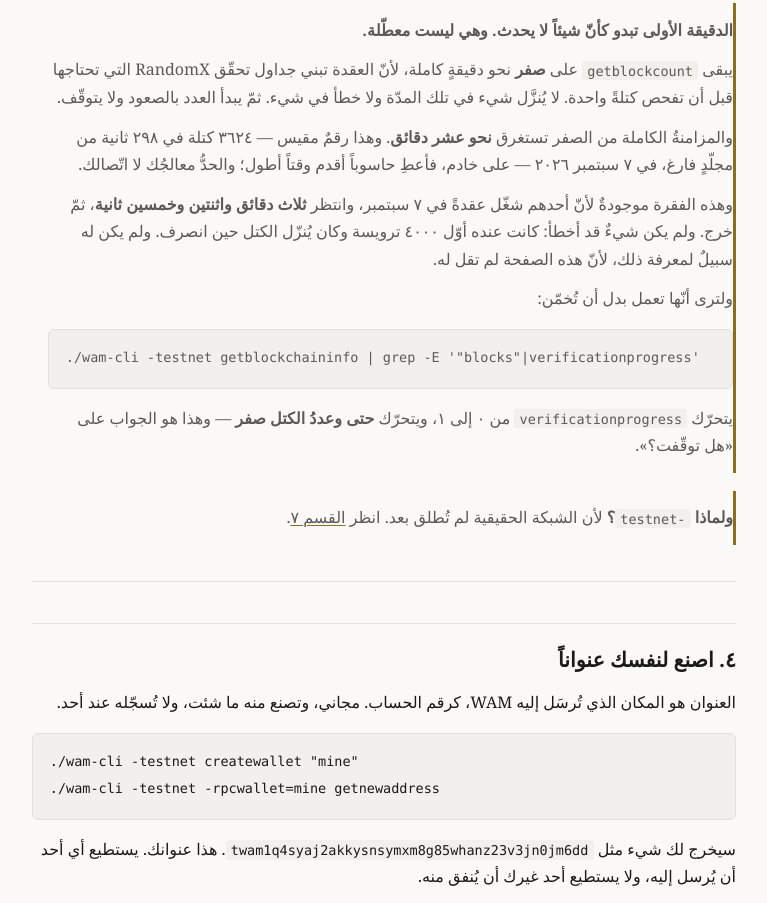
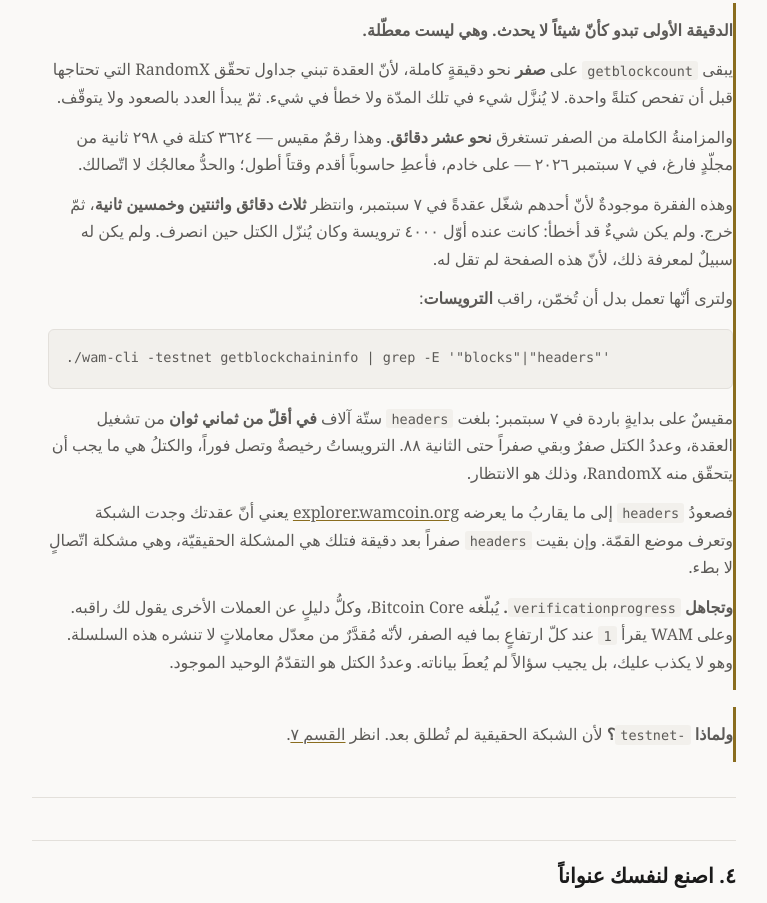
Before and after one commit to wam-coin-official/wam-coin, a plain HTML site: page start-ar/index.html in a window 1280 px wide. Shown: the part 2713-3616 px from the top of the page, without its empty margins (256-1023 px from the left). Drawn offline with Linux system fonts and the light colour scheme.

Commit message:
I published an instruction this morning that cannot work
The sync note added today told a newcomer to watch verificationprogress, and
said it moves while the block count is still 0. It does not move. It reads 1,
at every height, on every WAM network, always.

The reason is in our own chainparams: chainTxData is {nTime 0, tx_count 0,
dTxRate 0} on mainnet, testnet and regtest. Core estimates progress from a
transaction rate, and with a rate of zero the arithmetic is
min(chain_tx_count / chain_tx_count, 1) -- one, from genesis onward. Read from
the source, then confirmed on a cold start: progress=1.000000 in every sample.

So the one thing I offered a worried newcomer as reassurance was a field that
would tell them nothing, on the page written because somebody left thinking
their node had hung. The fault is mine and it is the same one I spent the day
closing elsewhere: naming a cause without measuring it.

The replacement is measured. A cold start on Windows, sampled every eight
seconds:

    8s   blocks=0     headers=6000   peers=2
    56s  blocks=0     headers=6000   peers=2
    64s  blocks=0     headers=6645   peers=2
    88s  blocks=205   headers=6647   peers=2

headers reaches the chain height in under eight seconds. That is the signal:
it proves the node found the network AND knows where the tip is, which
getconnectioncount cannot -- a socket is not a chain. Blocks start at about
88 seconds, so "about a minute" became the measured number.

All four pages now say to watch headers, and say plainly that
verificationprogress reads 1 on WAM and why -- because Bitcoin Core prints it
and every guide about every other coin says to watch it, so silence about it
is not neutral.

Worth a follow-up that is not urgent: chainTxData is purely informational,
and filling it in would make verificationprogress work. Not eight days before
launch.

```diff
--- a/start-ar/index.html
+++ b/start-ar/index.html
@@ -109,9 +109,11 @@ cd wam-coin-v0.1.7/bin
 <p>يبقى <code>getblockcount</code> على <strong>صفر</strong> نحو دقيقةٍ كاملة، لأنّ العقدة تبني جداول تحقّق RandomX التي تحتاجها قبل أن تفحص كتلةً واحدة. لا يُنزَّل شيء في تلك المدّة ولا خطأ في شيء. ثمّ يبدأ العدد بالصعود ولا يتوقّف.</p>
 <p>والمزامنةُ الكاملة من الصفر تستغرق <strong>نحو عشر دقائق</strong>. وهذا رقمٌ مقيس — ٣٦٢٤ كتلة في ٢٩٨ ثانية من مجلّدٍ فارغ، في ٧ سبتمبر ٢٠٢٦ — على خادم، فأعطِ حاسوباً أقدم وقتاً أطول؛ والحدُّ معالجُك لا اتّصالك.</p>
 <p>وهذه الفقرة موجودةٌ لأنّ أحدهم شغّل عقدةً في ٧ سبتمبر، وانتظر <strong>ثلاث دقائق واثنتين وخمسين ثانية</strong>، ثمّ خرج. ولم يكن شيءٌ قد أخطأ: كانت عنده أوّل ٤٠٠٠ ترويسة وكان يُنزّل الكتل حين انصرف. ولم يكن له سبيلٌ لمعرفة ذلك، لأنّ هذه الصفحة لم تقل له.</p>
-<p>ولترى أنّها تعمل بدل أن تُخمّن:</p>
-<pre><code>./wam-cli -testnet getblockchaininfo | grep -E '"blocks"|verificationprogress'</code></pre>
-<p>يتحرّك <code>verificationprogress</code> من ٠ إلى ١، ويتحرّك <strong>حتى وعددُ الكتل صفر</strong> — وهذا هو الجواب على «هل توقّفت؟».</p></blockquote>
+<p>ولترى أنّها تعمل بدل أن تُخمّن، راقب <strong>الترويسات</strong>:</p>
+<pre><code>./wam-cli -testnet getblockchaininfo | grep -E '"blocks"|"headers"'</code></pre>
+<p>مقيسٌ على بدايةٍ باردة في ٧ سبتمبر: بلغت <code>headers</code> ستّة آلاف <strong>في أقلّ من ثماني ثوان</strong> من تشغيل العقدة، وعددُ الكتل صفرٌ وبقي صفراً حتى الثانية ٨٨. الترويساتُ رخيصةٌ وتصل فوراً، والكتلُ هي ما يجب أن يتحقّق منه RandomX، وذلك هو الانتظار.</p>
+<p>فصعودُ <code>headers</code> إلى ما يقاربُ ما يعرضه <a href="https://explorer.wamcoin.org">explorer.wamcoin.org</a> يعني أنّ عقدتك وجدت الشبكة وتعرف موضع القمّة. وإن بقيت <code>headers</code> صفراً بعد دقيقة فتلك هي المشكلة الحقيقيّة، وهي مشكلة اتّصالٍ لا بطء.</p>
+<p><strong>وتجاهل <code>verificationprogress</code>.</strong> يُبلّغه Bitcoin Core، وكلُّ دليلٍ عن العملات الأخرى يقول لك راقبه. وعلى WAM يقرأ <code>1</code> عند كلّ ارتفاعٍ بما فيه الصفر، لأنّه مُقدَّرٌ من معدّل معاملاتٍ لا تنشره هذه السلسلة. وهو لا يكذب عليك، بل يجيب سؤالاً لم يُعطَ بياناته. وعددُ الكتل هو التقدّمُ الوحيد الموجود.</p></blockquote>
 <blockquote><p><strong>ولماذا <code>-testnet</code>؟</strong> لأن الشبكة الحقيقية لم تُطلق بعد. انظر <a href="#٧-أمران-يجب-أن-تعرفهما">القسم ٧</a>.</p></blockquote>
 <hr>
 <h2 id="">٤. اصنع لنفسك عنواناً</h2>
@@ -146,7 +148,7 @@ cd wam-coin-v0.1.7/bin
 <hr>
 <h2 id="">٨. حين يقع خلل</h2>
 <p><strong>العقدة تطبع أخطاءً وتتوقّف.</strong> اقرأ آخر سطر قبل توقّفها؛ يقول عادةً ما ينقصه بالضبط. وإن ذكر أن منفذاً مستعمل أصلاً، فنسخة أخرى تعمل بالفعل.</p>
-<p><strong><code>getblockcount</code> يقول صفراً ولا يتحرّك.</strong> <strong>في الدقيقة الأولى هذا سليمٌ ولا يعني أنّ شيئاً أخطأ.</strong> العقدة تبني جداول تحقّق RandomX ولم تبدأ بالكتل بعد؛ و<code>verificationprogress</code> في <code>getblockchaininfo</code> يتحرّك في تلك المدّة وإن كان العدد لا يتحرّك. وإن بقي صفراً بعد دقيقتين أو ثلاث، فعقدتك لم تجد من تكلّمه — تأكّد من الإنترنت؛ وهي تُعيد المحاولة وحدها. وكان هذا البند يذكر السبب الثاني وحده، فيُرسل القارئ ليفحص اتّصالاً سليماً.</p>
+<p><strong><code>getblockcount</code> يقول صفراً ولا يتحرّك.</strong> <strong>في الدقيقة الأولى هذا سليمٌ ولا يعني أنّ شيئاً أخطأ.</strong> العقدة تبني جداول تحقّق RandomX ولم تبدأ بالكتل بعد؛ و<code>headers</code> في <code>getblockchaininfo</code> تقرأ ارتفاع السلسلة كلَّه في تلك المدّة وهي الحقل الذي يُراقَب؛ أمّا <code>verificationprogress</code> فيقرأ <code>1</code> على WAM عند كلّ ارتفاعٍ ولا يدلّ على شيء. وإن بقي صفراً بعد دقيقتين أو ثلاث، فعقدتك لم تجد من تكلّمه — تأكّد من الإنترنت؛ وهي تُعيد المحاولة وحدها. وكان هذا البند يذكر السبب الثاني وحده، فيُرسل القارئ ليفحص اتّصالاً سليماً.</p>
 <p><strong>المعدّن يقول <code>cannot connect</code>.</strong> راجع عنوان المجمّع من أخطاء الكتابة. وبعض الشبكات تحجب المنافذ غير المألوفة — جرّب من اتصال آخر.</p>
 <p><strong>المعدّن يعمل لكن <code>accepted</code> يبقى صفراً.</strong> غالباً صيغة العنوان خاطئة. يجب أن يبدأ بـ<code>twam1</code> على شبكة الاختبار — وعنوان الشبكة الرئيسية يُرفض.</p>
 <p><strong>كل شيء يبدو سليماً ولم أجد كتلة قط.</strong> هذا طبيعي. جهاز واحد بين كثيرين يجد كتلة نادراً، ولهذا وُجد المجمّع — وحصّتك مما يجده المجمّع تُدفع إلى عنوانك على كل حال.</p>
```
Also changed, not shown: start/index.html (+6 -4 lines).
